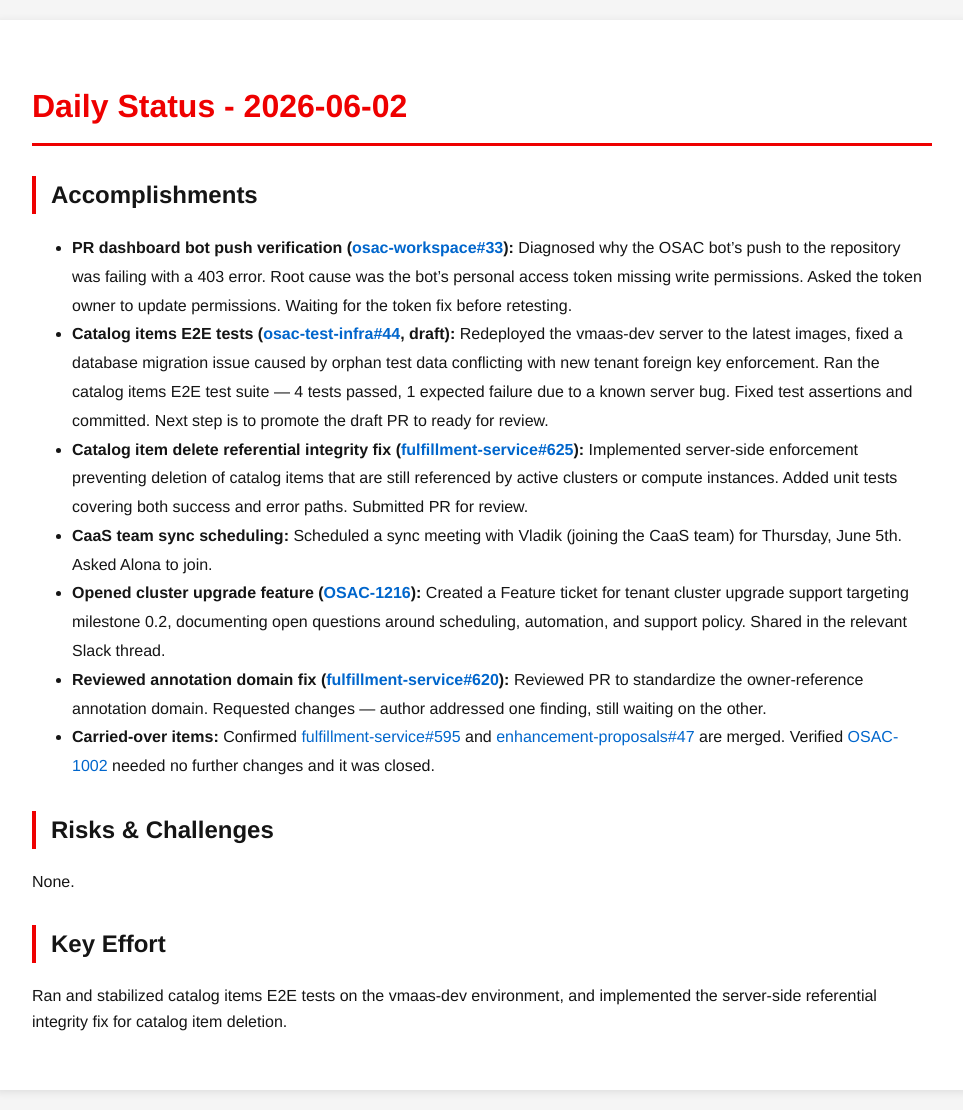
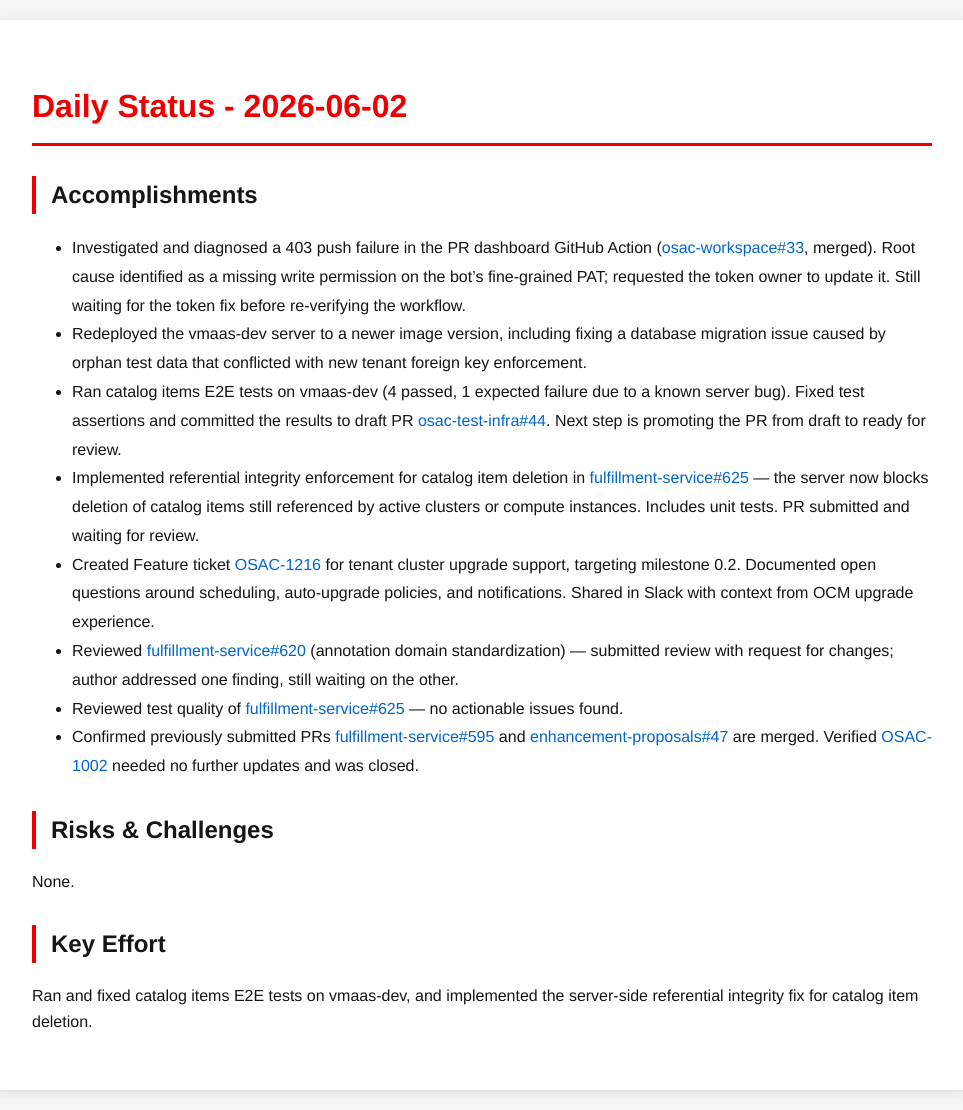
Before and after one commit to tzvatot/daily-status, a Jekyll site: the page built from 2026-06-02.md, in a window 1280 px wide. Shown: the whole page, without its empty margins (158-1121 px from the left). Built offline with Jekyll 4.4.1, drawn with Linux system fonts in a browser that asks for light colours.

Commit message:
Daily status update - 2026-06-02

```diff
--- a/2026-06-02.md
+++ b/2026-06-02.md
@@ -7,19 +7,17 @@ date: 2026-06-02
 # Daily Status - 2026-06-02
 
 ## Accomplishments
-
-- **PR dashboard bot push verification ([osac-workspace#33](https://github.com/osac-project/osac-workspace/pull/33)):** Diagnosed why the OSAC bot's push to the repository was failing with a 403 error. Root cause was the bot's personal access token missing write permissions. Asked the token owner to update permissions. Waiting for the token fix before retesting.
-- **Catalog items E2E tests ([osac-test-infra#44](https://github.com/osac-project/osac-test-infra/pull/44), draft):** Redeployed the vmaas-dev server to the latest images, fixed a database migration issue caused by orphan test data conflicting with new tenant foreign key enforcement. Ran the catalog items E2E test suite — 4 tests passed, 1 expected failure due to a known server bug. Fixed test assertions and committed. Next step is to promote the draft PR to ready for review.
-- **Catalog item delete referential integrity fix ([fulfillment-service#625](https://github.com/osac-project/fulfillment-service/pull/625)):** Implemented server-side enforcement preventing deletion of catalog items that are still referenced by active clusters or compute instances. Added unit tests covering both success and error paths. Submitted PR for review.
-- **CaaS team sync scheduling:** Scheduled a sync meeting with Vladik (joining the CaaS team) for Thursday, June 5th. Asked Alona to join.
-- **Opened cluster upgrade feature ([OSAC-1216](https://redhat.atlassian.net/browse/OSAC-1216)):** Created a Feature ticket for tenant cluster upgrade support targeting milestone 0.2, documenting open questions around scheduling, automation, and support policy. Shared in the relevant Slack thread.
-- **Reviewed annotation domain fix ([fulfillment-service#620](https://github.com/osac-project/fulfillment-service/pull/620)):** Reviewed PR to standardize the owner-reference annotation domain. Requested changes — author addressed one finding, still waiting on the other.
-- **Carried-over items:** Confirmed [fulfillment-service#595](https://github.com/osac-project/fulfillment-service/pull/595) and [enhancement-proposals#47](https://github.com/osac-project/enhancement-proposals/pull/47) are merged. Verified [OSAC-1002](https://redhat.atlassian.net/browse/OSAC-1002) needed no further changes and it was closed.
+- Investigated and diagnosed a 403 push failure in the PR dashboard GitHub Action ([osac-workspace#33](https://github.com/osac-project/osac-workspace/pull/33), merged). Root cause identified as a missing write permission on the bot's fine-grained PAT; requested the token owner to update it. Still waiting for the token fix before re-verifying the workflow.
+- Redeployed the vmaas-dev server to a newer image version, including fixing a database migration issue caused by orphan test data that conflicted with new tenant foreign key enforcement.
+- Ran catalog items E2E tests on vmaas-dev (4 passed, 1 expected failure due to a known server bug). Fixed test assertions and committed the results to draft PR [osac-test-infra#44](https://github.com/osac-project/osac-test-infra/pull/44). Next step is promoting the PR from draft to ready for review.
+- Implemented referential integrity enforcement for catalog item deletion in [fulfillment-service#625](https://github.com/osac-project/fulfillment-service/pull/625) — the server now blocks deletion of catalog items still referenced by active clusters or compute instances. Includes unit tests. PR submitted and waiting for review.
+- Created Feature ticket [OSAC-1216](https://redhat.atlassian.net/browse/OSAC-1216) for tenant cluster upgrade support, targeting milestone 0.2. Documented open questions around scheduling, auto-upgrade policies, and notifications. Shared in Slack with context from OCM upgrade experience.
+- Reviewed [fulfillment-service#620](https://github.com/osac-project/fulfillment-service/pull/620) (annotation domain standardization) — submitted review with request for changes; author addressed one finding, still waiting on the other.
+- Reviewed test quality of [fulfillment-service#625](https://github.com/osac-project/fulfillment-service/pull/625) — no actionable issues found.
+- Confirmed previously submitted PRs [fulfillment-service#595](https://github.com/osac-project/fulfillment-service/pull/595) and [enhancement-proposals#47](https://github.com/osac-project/enhancement-proposals/pull/47) are merged. Verified [OSAC-1002](https://redhat.atlassian.net/browse/OSAC-1002) needed no further updates and was closed.
 
 ## Risks & Challenges
-
 None.
 
 ## Key Effort
-
-Ran and stabilized catalog items E2E tests on the vmaas-dev environment, and implemented the server-side referential integrity fix for catalog item deletion.
+Ran and fixed catalog items E2E tests on vmaas-dev, and implemented the server-side referential integrity fix for catalog item deletion.
```
